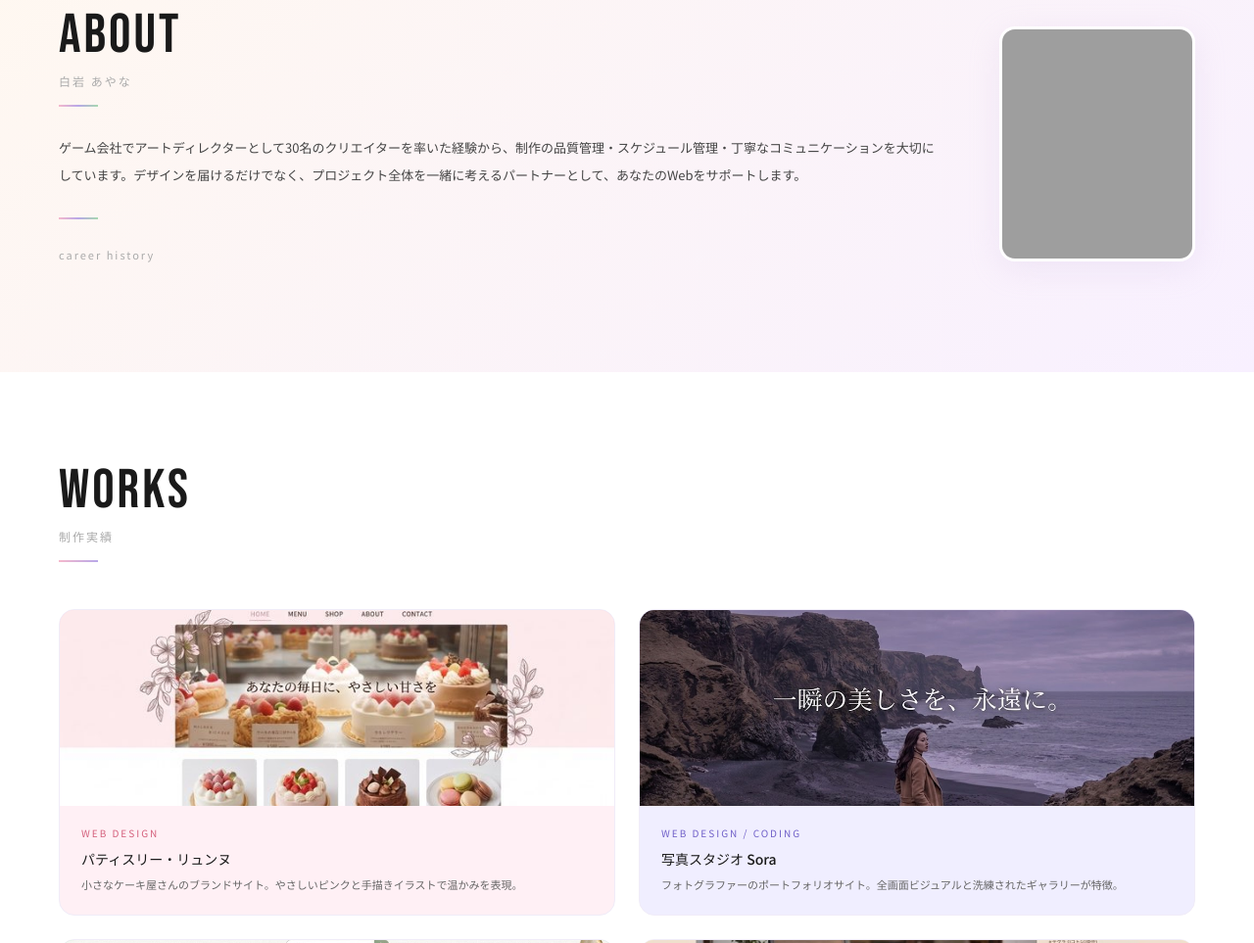
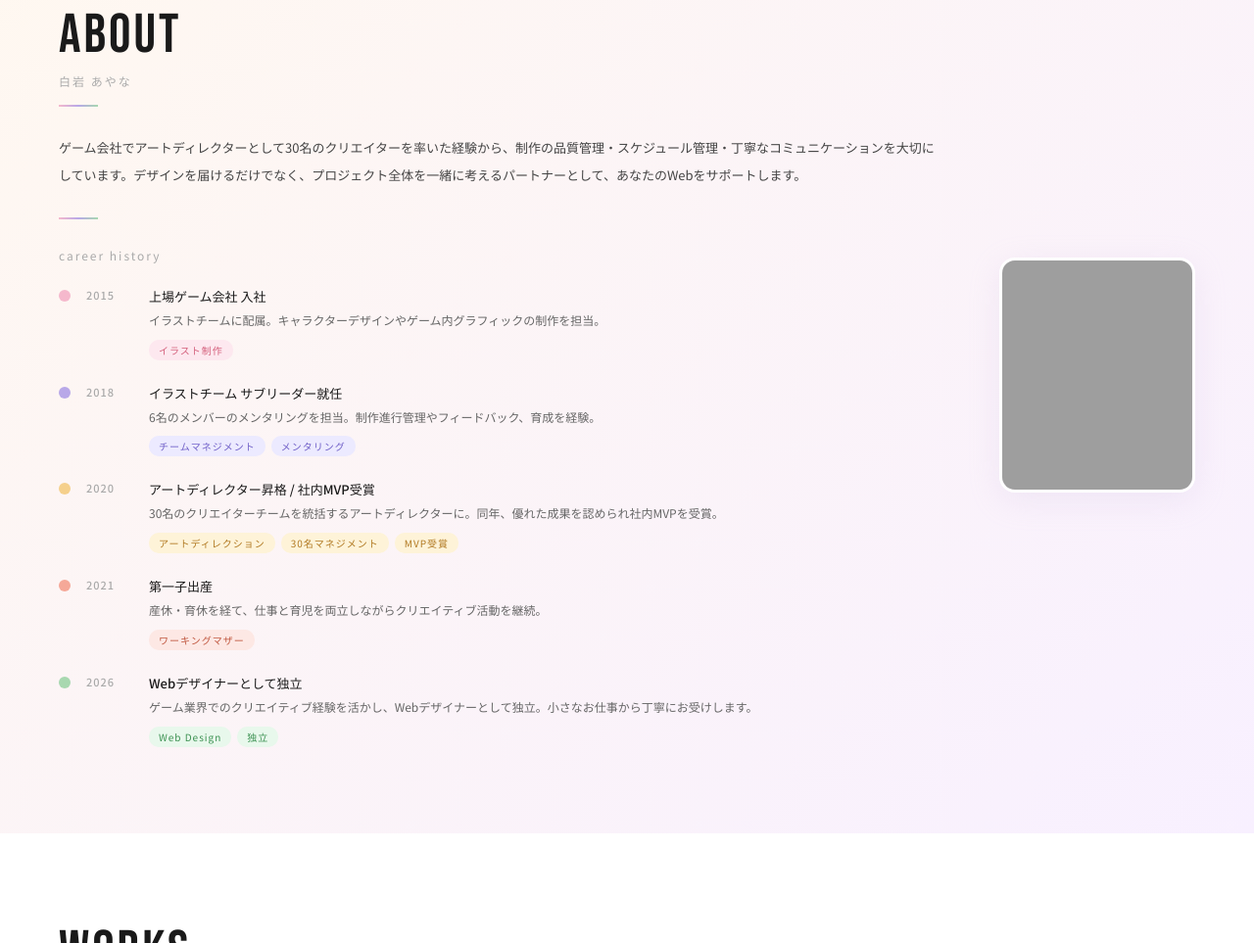
Before and after one commit to keganukety/irodori, a plain HTML site: page index.html in a window 1280 px wide. Shown: the part 1576-2539 px from the top of the page at 98% size. Drawn offline with Linux system fonts and the light colour scheme; grey boxes are pictures that could not be loaded.

Commit message:
add career history timeline to about section

```diff
--- a/index.html
+++ b/index.html
@@ -258,6 +258,24 @@
     .about-left { flex: 1; }
     .about-div { width: 40px; height: 2px; background: linear-gradient(90deg, #f5b8cc, #b8a8e8, #a8d8b0); margin-bottom: 28px; }
     .about-intro { font-size: 13px; color: #444; line-height: 2.2; margin-bottom: 0; }
+    .tl-list { display: flex; flex-direction: column; gap: 24px; }
+    .tl-item { display: grid; grid-template-columns: 16px 52px 1fr; grid-template-rows: auto auto auto; gap: 0 12px; }
+    .tl-dot { width: 12px; height: 12px; border-radius: 50%; margin-top: 3px; grid-row: 1; }
+    .tl-dot.pink   { background: #f5b8cc; }
+    .tl-dot.purple { background: #b8a8e8; }
+    .tl-dot.amber  { background: #f5d08c; }
+    .tl-dot.coral  { background: #f5a898; }
+    .tl-dot.green  { background: #a8d8b0; }
+    .tl-year  { font-size: 11px; font-weight: 500; color: var(--light-gray); letter-spacing: 1px; grid-row: 1; }
+    .tl-event { font-size: 13px; font-weight: 500; color: var(--black); grid-row: 1; }
+    .tl-desc  { font-size: 12px; color: #666; line-height: 1.9; grid-column: 3; grid-row: 2; margin-top: 4px; }
+    .tl-tags  { display: flex; gap: 6px; flex-wrap: wrap; grid-column: 3; grid-row: 3; margin-top: 8px; }
+    .tl-tag   { font-size: 10px; padding: 3px 10px; border-radius: 10px; letter-spacing: 1px; }
+    .tag-pink   { background: #fde8ef; color: #d4607c; }
+    .tag-purple { background: #eceaff; color: #7060c8; }
+    .tag-amber  { background: #fef3d8; color: #b07820; }
+    .tag-coral  { background: #fde8e4; color: #c05840; }
+    .tag-green  { background: #e8f8ec; color: #3a9050; }
     .about-name { font-size: 22px; font-weight: 500; color: var(--black); margin-bottom: 16px; letter-spacing: 1px; }
     .about-desc { font-size: 13px; color: #444; line-height: 2.2; }
     .about-tags { display: flex; gap: 8px; flex-wrap: wrap; margin-top: 24px; }
@@ -463,8 +481,45 @@
       <div class="section-ja">白岩 あやな</div>
       <div class="about-div"></div>
       <p class="about-intro">ゲーム会社でアートディレクターとして30名のクリエイターを率いた経験から、制作の品質管理・スケジュール管理・丁寧なコミュニケーションを大切にしています。デザインを届けるだけでなく、プロジェクト全体を一緒に考えるパートナーとして、あなたのWebをサポートします。</p>
-      <div style="width:40px;height:2px;background:linear-gradient(90deg,#f5b8cc,#b8a8e8,#a8d8b0);margin:28px 0;"></div>
-      <p style="font-size:11px;letter-spacing:2px;color:#aaa;margin-bottom:24px;">career history</p>
+      <div class="about-div" style="margin-top:28px;margin-bottom:28px;"></div>
+      <div class="section-ja" style="margin-bottom:24px;">career history</div>
+      <div class="tl-list">
+        <div class="tl-item">
+          <div class="tl-dot pink"></div>
+          <div class="tl-year">2015</div>
+          <div class="tl-event">上場ゲーム会社 入社</div>
+          <div class="tl-desc">イラストチームに配属。キャラクターデザインやゲーム内グラフィックの制作を担当。</div>
+          <div class="tl-tags"><span class="tl-tag tag-pink">イラスト制作</span></div>
+        </div>
+        <div class="tl-item">
+          <div class="tl-dot purple"></div>
+          <div class="tl-year">2018</div>
+          <div class="tl-event">イラストチーム サブリーダー就任</div>
+          <div class="tl-desc">6名のメンバーのメンタリングを担当。制作進行管理やフィードバック、育成を経験。</div>
+          <div class="tl-tags"><span class="tl-tag tag-purple">チームマネジメント</span><span class="tl-tag tag-purple">メンタリング</span></div>
+        </div>
+        <div class="tl-item">
+          <div class="tl-dot amber"></div>
+          <div class="tl-year">2020</div>
+          <div class="tl-event">アートディレクター昇格 / 社内MVP受賞</div>
+          <div class="tl-desc">30名のクリエイターチームを統括するアートディレクターに。同年、優れた成果を認められ社内MVPを受賞。</div>
+          <div class="tl-tags"><span class="tl-tag tag-amber">アートディレクション</span><span class="tl-tag tag-amber">30名マネジメント</span><span class="tl-tag tag-amber">MVP受賞</span></div>
+        </div>
+        <div class="tl-item">
+          <div class="tl-dot coral"></div>
+          <div class="tl-year">2021</div>
+          <div class="tl-event">第一子出産</div>
+          <div class="tl-desc">産休・育休を経て、仕事と育児を両立しながらクリエイティブ活動を継続。</div>
+          <div class="tl-tags"><span class="tl-tag tag-coral">ワーキングマザー</span></div>
+        </div>
+        <div class="tl-item">
+          <div class="tl-dot green"></div>
+          <div class="tl-year">2026</div>
+          <div class="tl-event">Webデザイナーとして独立</div>
+          <div class="tl-desc">ゲーム業界でのクリエイティブ経験を活かし、Webデザイナーとして独立。小さなお仕事から丁寧にお受けします。</div>
+          <div class="tl-tags"><span class="tl-tag tag-green">Web Design</span><span class="tl-tag tag-green">独立</span></div>
+        </div>
+      </div>
     </div>
     <div class="about-card fade-up"><img src="images/profile.png" alt="白岩あやな"></div>
   </section>
```
